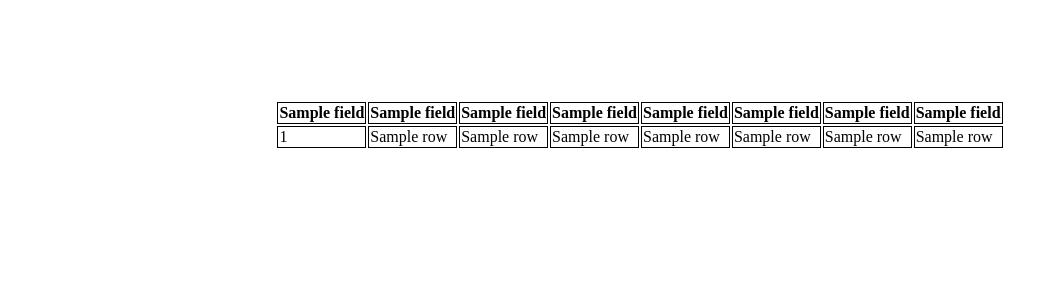
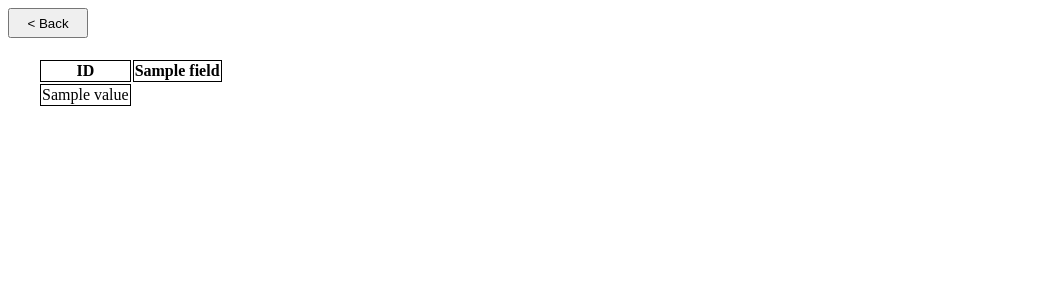
Before and after one commit to Bolaji61/Web-Automation---CSV, a Flask app: template templates/index.html in a window 1280 px wide. Shown: the top 300 px of the page, without its empty margins (0-1058 px from the left). Run offline with Flask 2, Linux system fonts and the light colour scheme; the template is opened without the code that fills it: most values are stand-ins (such as "Sample title", 1, 10 or a date in 2020); some libraries are stand-ins or nearby versions.

Commit message:
Adjust template format

```diff
--- a/templates/index.html
+++ b/templates/index.html
@@ -4,13 +4,20 @@
         <title>CSV Upload</title>
         <!-- css styling -->
         <style type = "text/css">
-            .table {margin: auto; margin-top: 100px;}
+            .table {margin-left: 30px; margin-top: 20px;}
             .heading {font-weight: bolder;}
             th, td {border: 1px solid black};
         </style>
     </head>
 
     <body>
+        <button
+            onclick="window.location.href='/'"
+            style="width:80px; height: 30px;"
+        >
+            &lt; Back
+        </button>
+
         <!-- Flash message -->
         {% with messages = get_flashed_messages() %}
          {% if messages %}
@@ -27,29 +34,22 @@
             <!--table heading -->
             <thead>
             <tr class="heading">
-                <th> {{field_names[0]}} </th>
-                <th> {{field_names[1]}} </th>
-                <th> {{field_names[2]}} </th>
-                <th> {{field_names[3]}} </th>
-                <th> {{field_names[4]}} </th>
-                <th> {{field_names[5]}} </th>
-                <th> {{field_names[6]}} </th>
-                <th> {{field_names[7]}} </th>
+                <th>ID</th>
+            {% for field in field_names %}
+                <th> {{ field }} </th>
+            {% endfor %}
             </tr>
             </thead>
             <!--table body -->
+            <tbody>
             {% for row in output_data %}
-            <tr>
-                <td>{{row[0]}}</td>
-                <td>{{row[1]}}</td>
-                <td>{{row[2]}}</td>
-                <td>{{row[3]}}</td>
-                <td>{{row[4]}}</td>
-                <td>{{row[5]}}</td>
-                <td>{{row[6]}}</td>
-                <td>{{row[7]}}</td>
-            </tr>
+                <tr>
+                {% for value in row %}
+                    <td>{{ value }}</td>
+                {% endfor %}
+                </tr>
             {% endfor %}
+            </tbody>
         </table>
     </body>
 </html>
```
